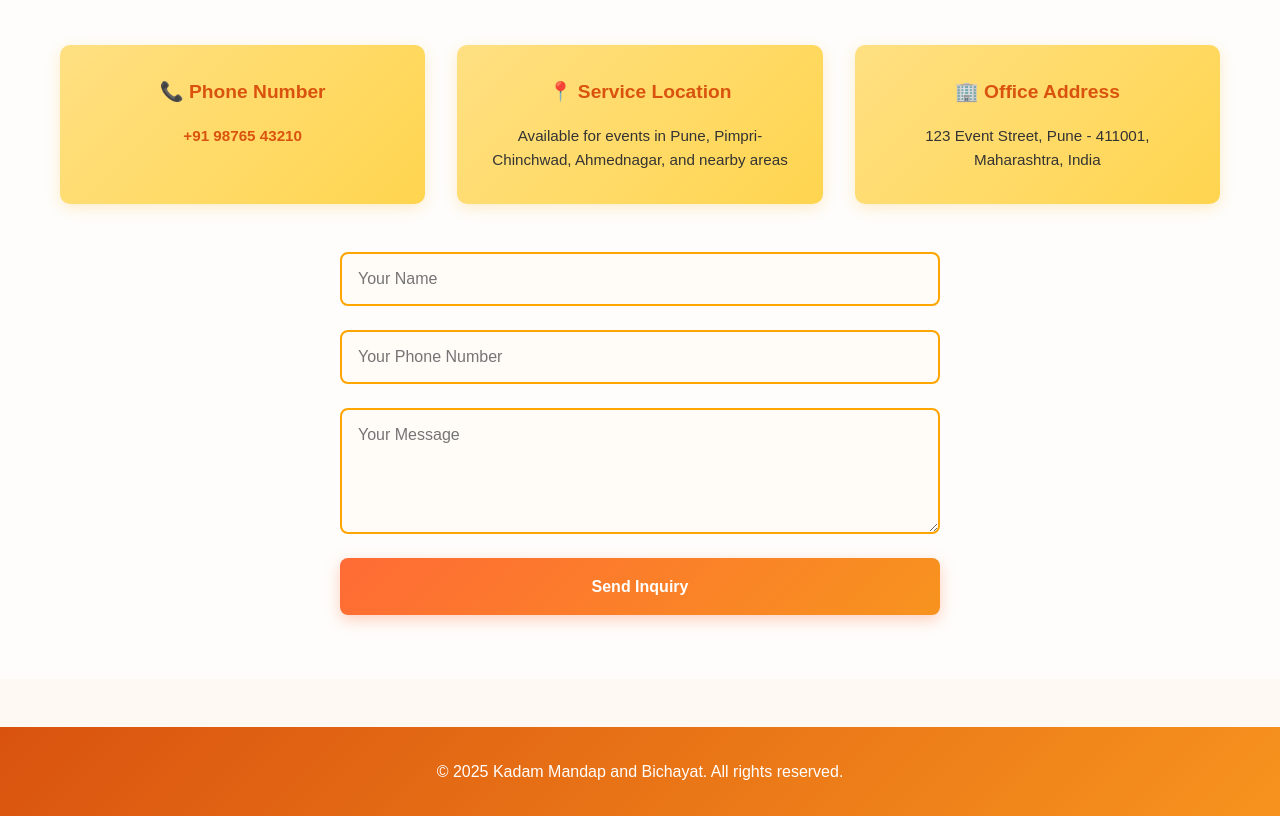
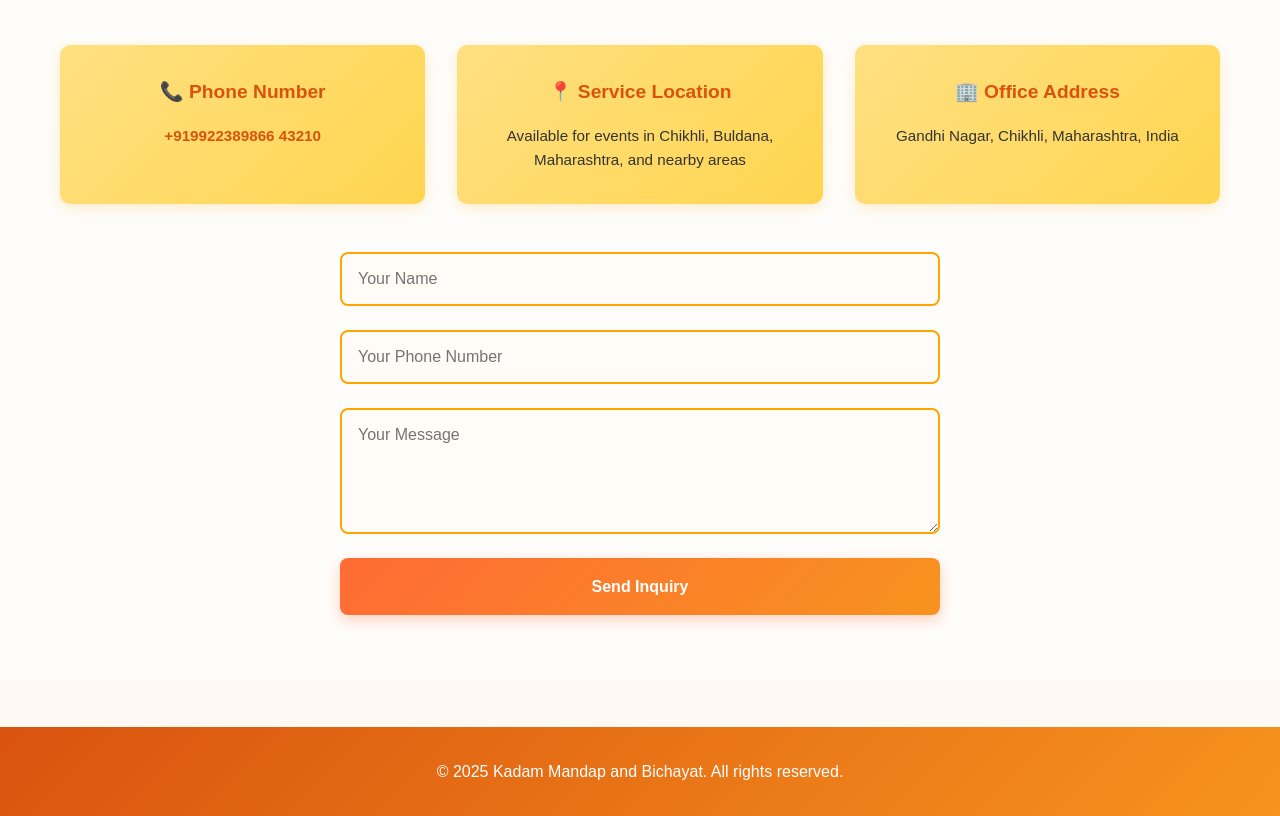
Before and after one commit to omkadam995/kadam-mandap-bichayat, a plain HTML site: page index.html in a window 1280 px wide. Shown: the part 1945-2761 px from the top of the page. Drawn offline with Linux system fonts and the light colour scheme.

Commit message:
Update contact information to Chikhli, Buldana location

```diff
--- a/index.html
+++ b/index.html
@@ -84,15 +84,15 @@
             <div class="contact-info">
                 <div class="contact-card">
                     <h3>📞 Phone Number</h3>
-                    <p><a href="tel:+919876543210">+91 98765 43210</a></p>
+                    <p><a href="tel:+919876543210">+919922389866 43210</a></p>
                 </div>
                 <div class="contact-card">
                     <h3>📍 Service Location</h3>
-                    <p>Available for events in Pune, Pimpri-Chinchwad, Ahmednagar, and nearby areas</p>
+                    <p>Available for events in Chikhli, Buldana, Maharashtra, and nearby areas</p>
                 </div>
                 <div class="contact-card">
                     <h3>🏢 Office Address</h3>
-                    <p>123 Event Street, Pune - 411001, Maharashtra, India</p>
+                    <p>Gandhi Nagar, Chikhli, Maharashtra, India</p>
                 </div>
             </div>
             <form id="contactForm" class="contact-form">
```
